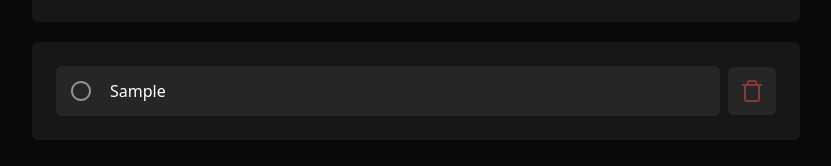
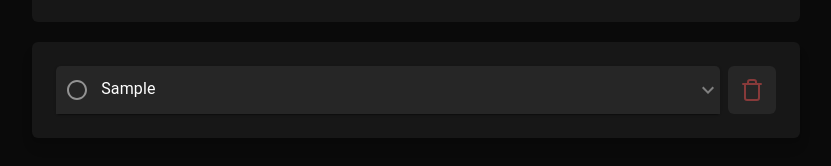
Before and after one commit to GM7Avila/todolist-react, a React (Vite) app: page / in a window 1280 px wide. Both pictures are taken after typing "Sample", "Sample" into the empty fields and a click on the button "Adicionar". Shown: the part 358-524 px from the top of the page, without its empty margins (224-1055 px from the left). Built offline with nearby package versions, Linux system fonts and the light colour scheme.

Commit message:
add MUI accordion element to task element list

```diff
--- a/package.json
+++ b/package.json
@@ -18,7 +18,8 @@
     "lucide-react": "^0.435.0",
     "react": "^18.3.1",
     "react-dom": "^18.3.1",
-    "react-router-dom": "^6.26.2"
+    "react-router-dom": "^6.26.2",
+    "uuid": "^10.0.0"
   },
   "devDependencies": {
     "@eslint/js": "^9.9.0",
--- a/src/App.jsx
+++ b/src/App.jsx
@@ -3,6 +3,7 @@ import Tasks from "./components/Tasks";
 import AddTask from "./components/AddTask";
 import DoneOutlineIcon from "@mui/icons-material/DoneOutline";
 import TitleErrorModal from "./components/TitleErrorModal";
+import { v4 as uuidv4 } from "uuid";
 
 function App() {
   const [tasks, setTasks] = useState([]);
@@ -28,7 +29,7 @@ function App() {
     }
 
     const newTask = {
-      id: tasks.length + 1,
+      id: uuidv4(),
       title: title,
       description: description,
       isCompleted: false,
--- a/src/components/Tasks.jsx
+++ b/src/components/Tasks.jsx
@@ -4,6 +4,11 @@ import CheckCircleRoundedIcon from "@mui/icons-material/CheckCircleRounded";
 import { TrashIcon } from "lucide-react";
 import { useState } from "react";
 import AlertDialogModal from "./AlertDialogModal";
+import Accordion from "@mui/material/Accordion";
+import AccordionSummary from "@mui/material/AccordionSummary";
+import AccordionDetails from "@mui/material/AccordionDetails";
+import Typography from "@mui/material/Typography";
+import ExpandMoreIcon from "@mui/icons-material/ExpandMore";
 
 function Tasks({ tasks, onCompleteTaskClick, onDeleteTaskClick }) {
   const [hoveredTaskId, setHoveredTaskId] = useState(null);
@@ -32,14 +37,39 @@ function Tasks({ tasks, onCompleteTaskClick, onDeleteTaskClick }) {
           </p>
         ) : (
           tasks.map((task) => (
-            <li key={task.id} className="flex items-center gap-2">
-              <button
-                type="button"
-                className="bg-neutral-800 text-white text-left p-0 sm:p-1 rounded-md w-full flex items-center hover:bg-neutral-700 transition-colors duration-300"
+            <li key={task.id} className="flex gap-2">
+              {task.description ? (
+                <Accordion
+                  sx={{
+                    bgcolor: "transparent",
+                    width: "100%",
+                    "& .MuiAccordionSummary-content": {
+                      m: "0px !important",
+                    },
+                  }}
+                >
+                  <AccordionSummary
+                    expandIcon={<ExpandMoreIcon sx={{ color: "gray" }} />}
+                    aria-controls="panel1-content"
+                    id="panel1-header"
+                    sx={{
+                      padding: 0,
+                      borderRadius: "5px 5px 0 0",
+                      bgcolor: "#262626",
+                      color: "white",
+                      ":hover": {
+                        bgcolor: "#404040",
+                      },
+                      display: "flex",
+                      alignItems: "center",
+                    }}
                   >
                     <Checkbox
                       checked={task.isCompleted}
-                  onChange={() => onCompleteTaskClick(task.id)}
+                      onClick={(e) => e.stopPropagation()}
+                      onChange={() => {
+                        onCompleteTaskClick(task.id);
+                      }}
                       icon={
                         <RadioButtonUncheckedIcon
                           sx={{ color: "rgb(255, 255, 255, 0.5)" }}
@@ -51,20 +81,71 @@ function Tasks({ tasks, onCompleteTaskClick, onDeleteTaskClick }) {
                         />
                       }
                     />
-                <span
-                  className={`ml-2 text-sm sm:text-base ${
-                    task.isCompleted ? "line-through" : ""
-                  }`}
+                    <Typography
+                      sx={{
+                        display: "flex",
+                        alignItems: "center",
+                        justifyContent: "center",
+                        marginLeft: "0.2em",
+                        paddingBottom: "0.2em",
+                      }}
                     >
                       {task.title}
-                </span>
-              </button>
-
+                    </Typography>
+                  </AccordionSummary>
+                  <AccordionDetails sx={{ bgcolor: "#383838", color: "gray" }}>
+                    <Typography>{task.description}</Typography>
+                  </AccordionDetails>
+                </Accordion>
+              ) : (
+                <div
+                  style={{
+                    display: "flex",
+                    alignItems: "center",
+                    width: "100%",
+                    backgroundColor: "#262626",
+                    color: "white",
+                    borderRadius: "5px",
+                  }}
+                >
+                  <Checkbox
+                    checked={task.isCompleted}
+                    onClick={(e) => e.stopPropagation()}
+                    onChange={() => {
+                      onCompleteTaskClick(task.id);
+                    }}
+                    icon={
+                      <RadioButtonUncheckedIcon
+                        sx={{ color: "rgb(255, 255, 255, 0.5)" }}
+                      />
+                    }
+                    checkedIcon={
+                      <CheckCircleRoundedIcon
+                        sx={{ color: "rgb(0, 120, 212)" }}
+                      />
+                    }
+                  />
+                  <Typography
+                    sx={{
+                      display: "flex",
+                      alignItems: "center",
+                      justifyContent: "center",
+                      marginLeft: "0.2em",
+                    }}
+                  >
+                    {task.title}
+                  </Typography>
+                </div>
+              )}
               <button
                 type="button"
+                style={{
+                  alignItems: "center",
+                  justifyContent: "center",
+                }}
                 onMouseEnter={() => setHoveredTaskId(task.id)}
                 onMouseLeave={() => setHoveredTaskId(null)}
-                className="bg-neutral-800 p-2 sm:p-3 rounded-md flex items-center transition-colors duration-300"
+                className="bg-neutral-800 p-3 rounded-md flex items-center transition-colors duration-300"
                 onClick={() => handleDeleteClick(task.id)}
               >
                 <TrashIcon
```
Also changed, not shown: 1 other file (tests, documents, lock files or other folders). Lines whose indentation alone changed are shown as unchanged.
